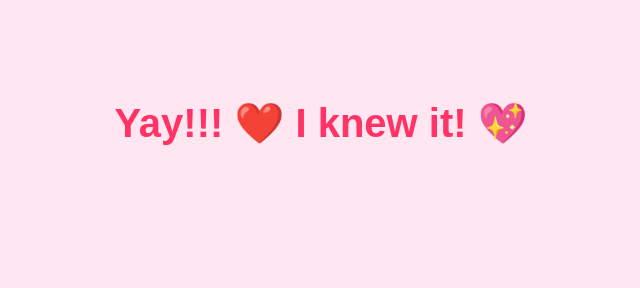
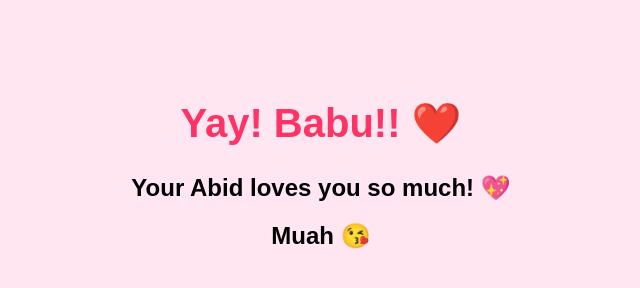
Before and after one commit to abidurrahman31/Hello, a plain HTML site: page index.html in a window 1280 px wide. Both pictures are taken after a click on the button "Yes". Shown: the whole page, without its empty margins (319-959 px from the left). Drawn offline with Linux system fonts and the light colour scheme.

Commit message:
Update index.html

```diff
--- a/index.html
+++ b/index.html
@@ -38,7 +38,7 @@
 </head>
 <body>
 
-    <h1>Will you be my Valentine? ❤️</h1>
+    <h1>Hi! Moon! 🌙 Will you be my Valentine? ❤️</h1>
 
     <button id="yesBtn" onclick="sayYes()">Yes</button>
     <button id="noBtn" onclick="growYes()">No</button>
@@ -52,7 +52,11 @@
         }
 
         function sayYes() {
-            document.body.innerHTML = "<h1>Yay!!! ❤️ I knew it! 💖</h1>";
+            document.body.innerHTML = `
+                <h1>Yay! Babu!! ❤️</h1>
+                <h2>Your Abid loves you so much! 💖</h2>
+                <h2>Muah 😘</h2>
+            `;
         }
     </script>
 
```
